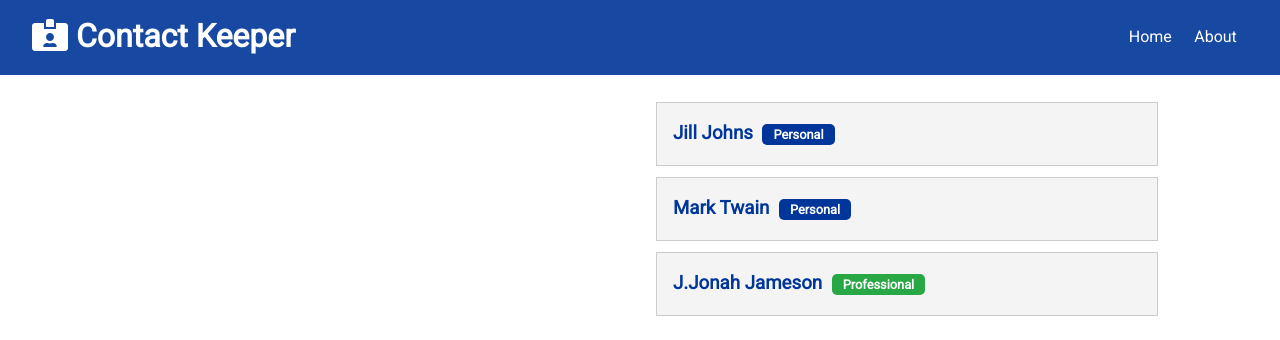
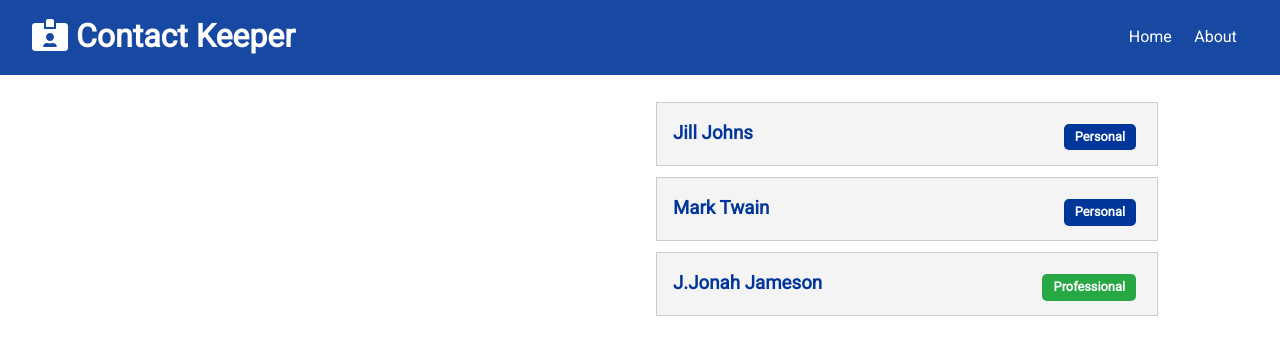
Before and after one commit to gadaharon/Contacts-Manager, a React (Create React App) app in the folder client/: page / in a window 1280 px wide. Shown: the top 340 px of the page. Built offline with nearby package versions, Linux system fonts and the light colour scheme.

Commit message:
create style.css for contacts

```diff
--- a/client/src/components/contacts/ContactItem.js
+++ b/client/src/components/contacts/ContactItem.js
@@ -1,5 +1,7 @@
 import React from "react";
 import { firstCharUpperCase } from '../../utils/Utils';
+import './style.css';
+
 const ContactItem = ({ contact }) => {
   const { id, name, email, phone, type } = contact;
   return (
@@ -8,7 +10,7 @@ const ContactItem = ({ contact }) => {
         {name}{" "}
         <span
           className={
-            "badge " +
+            "contact-type badge " +
             (type === "professional" ? "badge-success" : "badge-primary")
           }
         >
--- /dev/null
+++ b/client/src/components/contacts/style.css
@@ -0,0 +1,3 @@
+.contact-type {
+    float: right;
+}
```
